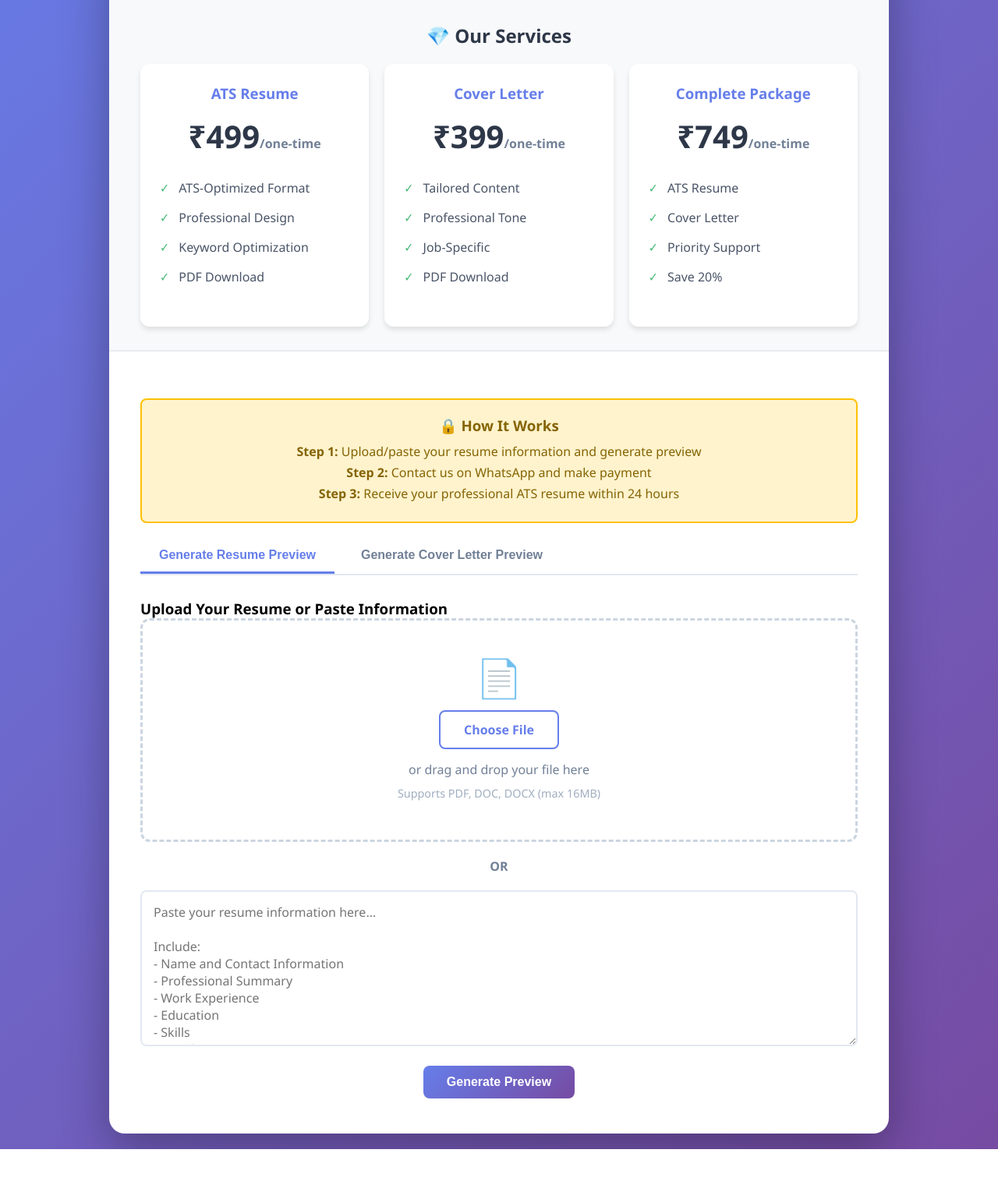
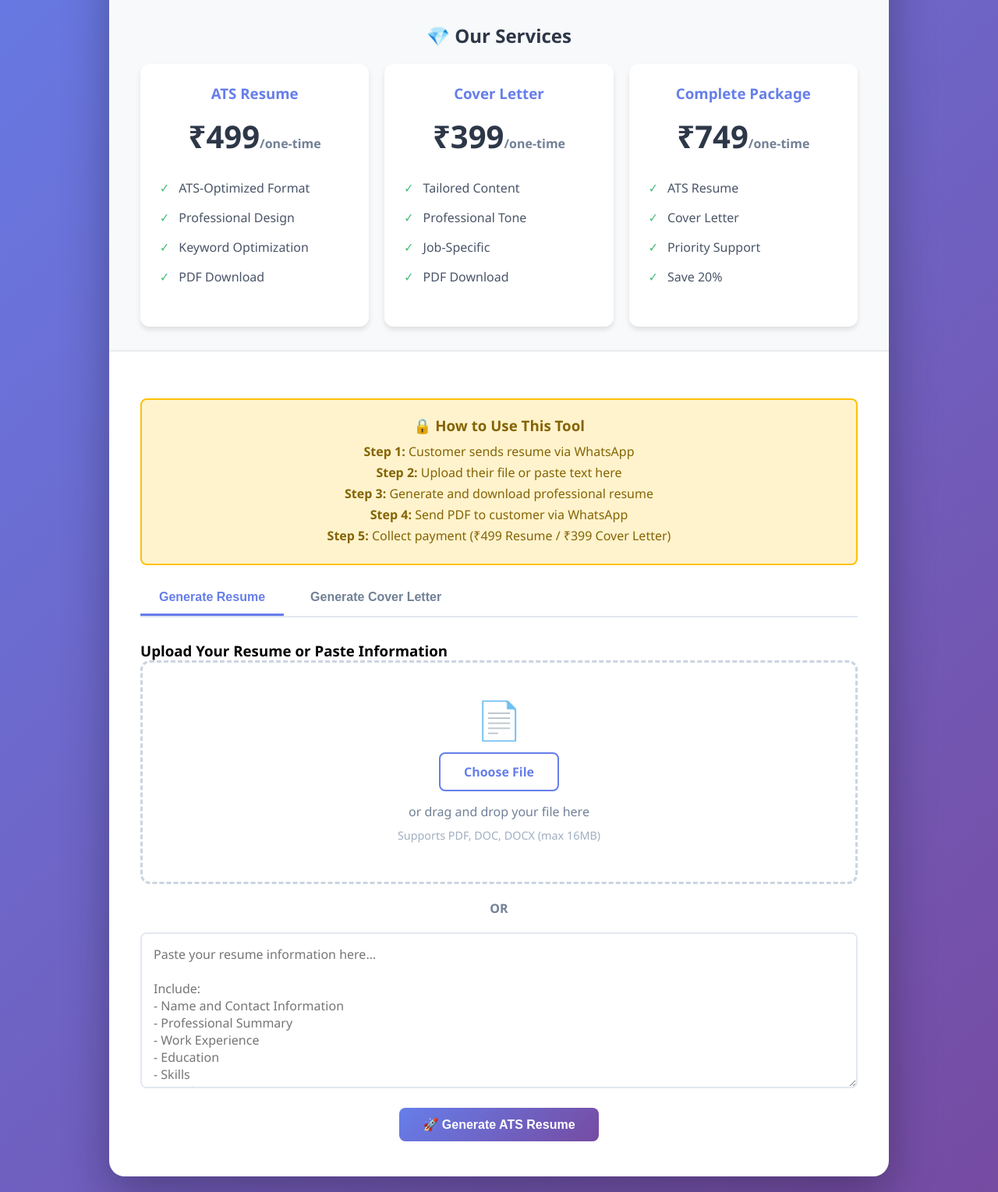
Before and after one commit to coder-lang/resume_ATS, a Flask app: page / in a window 1280 px wide. Shown: the part 331-1860 px from the top of the page at 78% size. Before the commit the page ends 1805 px from the top, so only its background shows below. Run offline with Flask 3, Linux system fonts and the light colour scheme.

Commit message:
html changed

```diff
--- a/templates/index.html
+++ b/templates/index.html
@@ -341,7 +341,7 @@
 
         <div class="whatsapp-banner">
             <p>📱 To get your resume, contact us on WhatsApp after generating:</p>
-            <a href="https://wa.me/919876543210?text=Hi,%20I%20want%20to%20purchase%20an%20ATS%20resume" target="_blank">
+            <a href="https://wa.me/YOUR_PHONE_NUMBER?text=Hi,%20I%20want%20to%20purchase%20an%20ATS%20resume" target="_blank">
                 <span class="whatsapp-icon">💬</span> Contact on WhatsApp
             </a>
         </div>
@@ -384,15 +384,17 @@
 
         <div class="content">
             <div class="info-box">
-                <h3>🔒 How It Works</h3>
-                <p><strong>Step 1:</strong> Upload/paste your resume information and generate preview</p>
-                <p><strong>Step 2:</strong> Contact us on WhatsApp and make payment</p>
-                <p><strong>Step 3:</strong> Receive your professional ATS resume within 24 hours</p>
+                <h3>🔒 How to Use This Tool</h3>
+                <p><strong>Step 1:</strong> Customer sends resume via WhatsApp</p>
+                <p><strong>Step 2:</strong> Upload their file or paste text here</p>
+                <p><strong>Step 3:</strong> Generate and download professional resume</p>
+                <p><strong>Step 4:</strong> Send PDF to customer via WhatsApp</p>
+                <p><strong>Step 5:</strong> Collect payment (₹499 Resume / ₹399 Cover Letter)</p>
             </div>
 
-            <div class="tabs">
-                <button class="tab active" onclick="switchTab('resume')">Generate Resume Preview</button>
-                <button class="tab" onclick="switchTab('cover')">Generate Cover Letter Preview</button>
+                            <div class="tabs">
+                <button class="tab active" onclick="switchTab('resume')">Generate Resume</button>
+                <button class="tab" onclick="switchTab('cover')">Generate Cover Letter</button>
             </div>
 
             <!-- Resume Tab -->
@@ -421,19 +423,19 @@ Include:
 - Certifications"></textarea>
 
                 <div style="text-align: center;">
-                    <button class="btn" onclick="processResume()">Generate Preview</button>
+                    <button class="btn" onclick="processResume()">🚀 Generate ATS Resume</button>
                 </div>
 
                 <div id="resumeLoading" class="loading hidden">
                     <div class="spinner"></div>
-                    <p>Generating your ATS-optimized resume preview...</p>
+                    <p>Generating your ATS-optimized resume...</p>
                 </div>
 
                 <div id="resumeResult" class="result-area hidden"></div>
 
                 <div id="resumeActions" class="hidden" style="text-align: center; margin-top: 15px;">
                     <p style="color: #718096; margin-bottom: 15px;">Like what you see? Contact us on WhatsApp to get the final PDF!</p>
-                    <a href="https://wa.me/919876543210?text=Hi,%20I%20want%20to%20purchase%20the%20ATS%20Resume%20for%20₹499" target="_blank">
+                    <a href="https://wa.me/YOUR_PHONE_NUMBER?text=Hi,%20I%20want%20to%20purchase%20the%20ATS%20Resume%20for%20₹499" target="_blank">
                         <button class="btn btn-whatsapp">💬 Order on WhatsApp - ₹499</button>
                     </a>
                 </div>
@@ -448,7 +450,7 @@ Include:
                 <textarea id="jobDescription" placeholder="(Optional) Paste the job description here to tailor your cover letter..."></textarea>
 
                 <div style="text-align: center;">
-                    <button class="btn" onclick="generateCoverLetter()">Generate Preview</button>
+                    <button class="btn" onclick="generateCoverLetter()">🚀 Generate Cover Letter</button>
                 </div>
 
                 <div id="coverLoading" class="loading hidden">
@@ -460,7 +462,7 @@ Include:
 
                 <div id="coverActions" class="hidden" style="text-align: center; margin-top: 15px;">
                     <p style="color: #718096; margin-bottom: 15px;">Like what you see? Contact us on WhatsApp to get the final PDF!</p>
-                    <a href="https://wa.me/919876543210?text=Hi,%20I%20want%20to%20purchase%20the%20Cover%20Letter%20for%20₹399" target="_blank">
+                    <a href="https://wa.me/YOUR_PHONE_NUMBER?text=Hi,%20I%20want%20to%20purchase%20the%20Cover%20Letter%20for%20₹399" target="_blank">
                         <button class="btn btn-whatsapp">💬 Order on WhatsApp - ₹399</button>
                     </a>
                 </div>
@@ -469,6 +471,9 @@ Include:
     </div>
 
     <script>
+        let currentResumeText = '';
+        let currentCoverText = '';
+
         function switchTab(tab) {
             document.querySelectorAll('.tab').forEach(t => t.classList.remove('active'));
             document.querySelectorAll('.tab-content').forEach(c => c.classList.remove('active'));
@@ -541,7 +546,7 @@ Include:
             const resumeInput = document.getElementById('resumeInput').value.trim();
 
             if (!resumeInput) {
-                alert('Please upload a file or paste your resume information');
+                alert('Please upload a file or paste resume information');
                 return;
             }
 
@@ -563,6 +568,7 @@ Include:
                 const data = await response.json();
 
                 if (data.resume) {
+                    currentResumeText = data.resume;  // Store for download
                     document.getElementById('resumeResult').textContent = data.resume;
                     document.getElementById('resumeResult').classList.remove('hidden');
                     document.getElementById('resumeActions').classList.remove('hidden');
@@ -581,7 +587,7 @@ Include:
             const jobDesc = document.getElementById('jobDescription').value.trim();
 
             if (!resumeInput) {
-                alert('Please paste your resume information');
+                alert('Please paste resume information');
                 return;
             }
 
@@ -604,6 +610,7 @@ Include:
                 const data = await response.json();
 
                 if (data.cover_letter) {
+                    currentCoverText = data.cover_letter;  // Store for download
                     document.getElementById('coverResult').textContent = data.cover_letter;
                     document.getElementById('coverResult').classList.remove('hidden');
                     document.getElementById('coverActions').classList.remove('hidden');
@@ -616,6 +623,39 @@ Include:
                 document.getElementById('coverLoading').classList.add('hidden');
             }
         }
+
+        async function downloadPDF(type) {
+            const text = type === 'resume' ? currentResumeText : currentCoverText;
+
+            if (!text) {
+                alert('No content to download');
+                return;
+            }
+
+            try {
+                const response = await fetch('/download-pdf', {
+                    method: 'POST',
+                    headers: {
+                        'Content-Type': 'application/json'
+                    },
+                    body: JSON.stringify({
+                        resume_text: text
+                    })
+                });
+
+                const blob = await response.blob();
+                const url = window.URL.createObjectURL(blob);
+                const a = document.createElement('a');
+                a.href = url;
+                a.download = type === 'resume' ? 'ATS_Resume.pdf' : 'Cover_Letter.pdf';
+                document.body.appendChild(a);
+                a.click();
+                window.URL.revokeObjectURL(url);
+                document.body.removeChild(a);
+            } catch (error) {
+                alert('Error downloading PDF: ' + error.message);
+            }
+        }
     </script>
 </body>
 </html>
```
